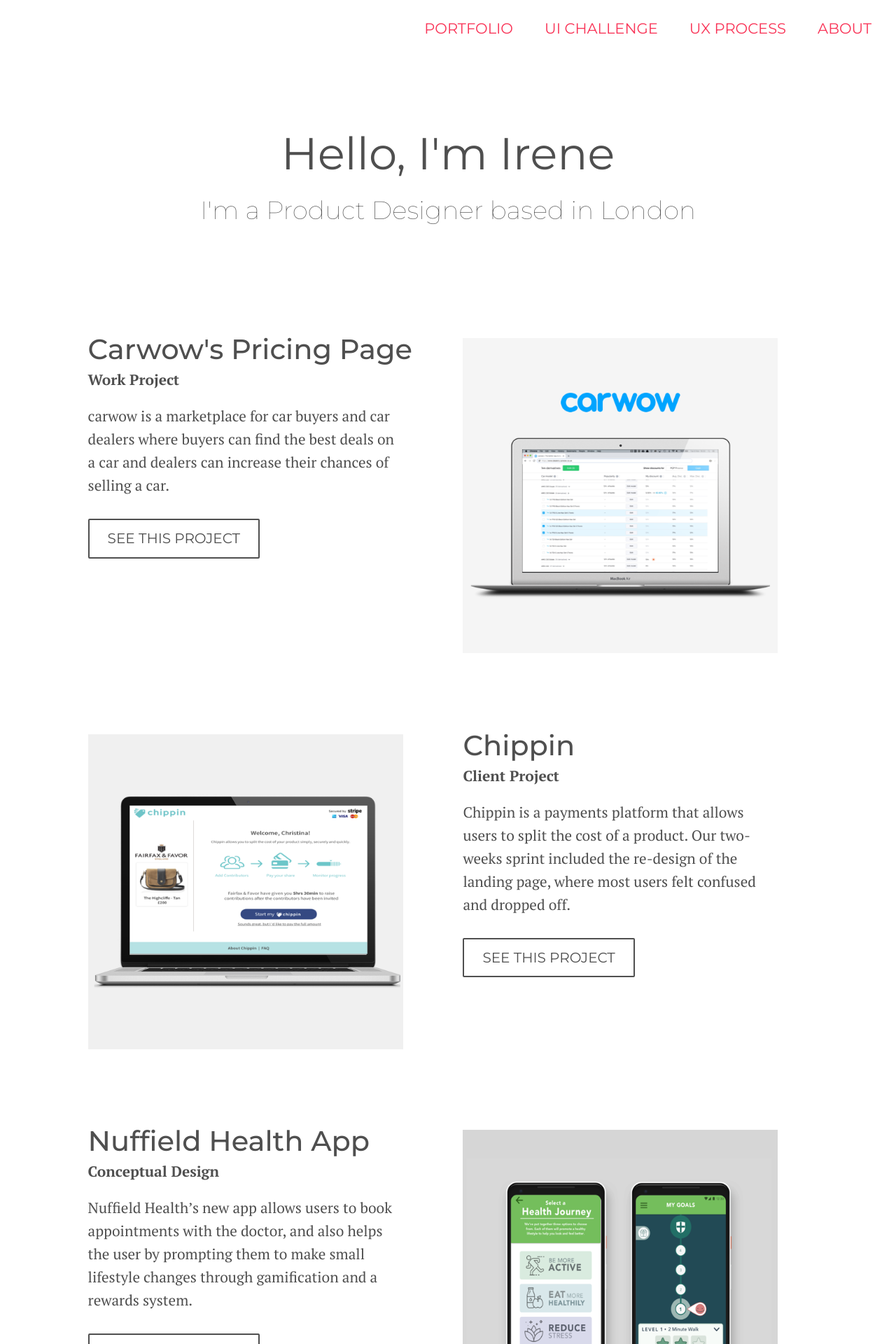
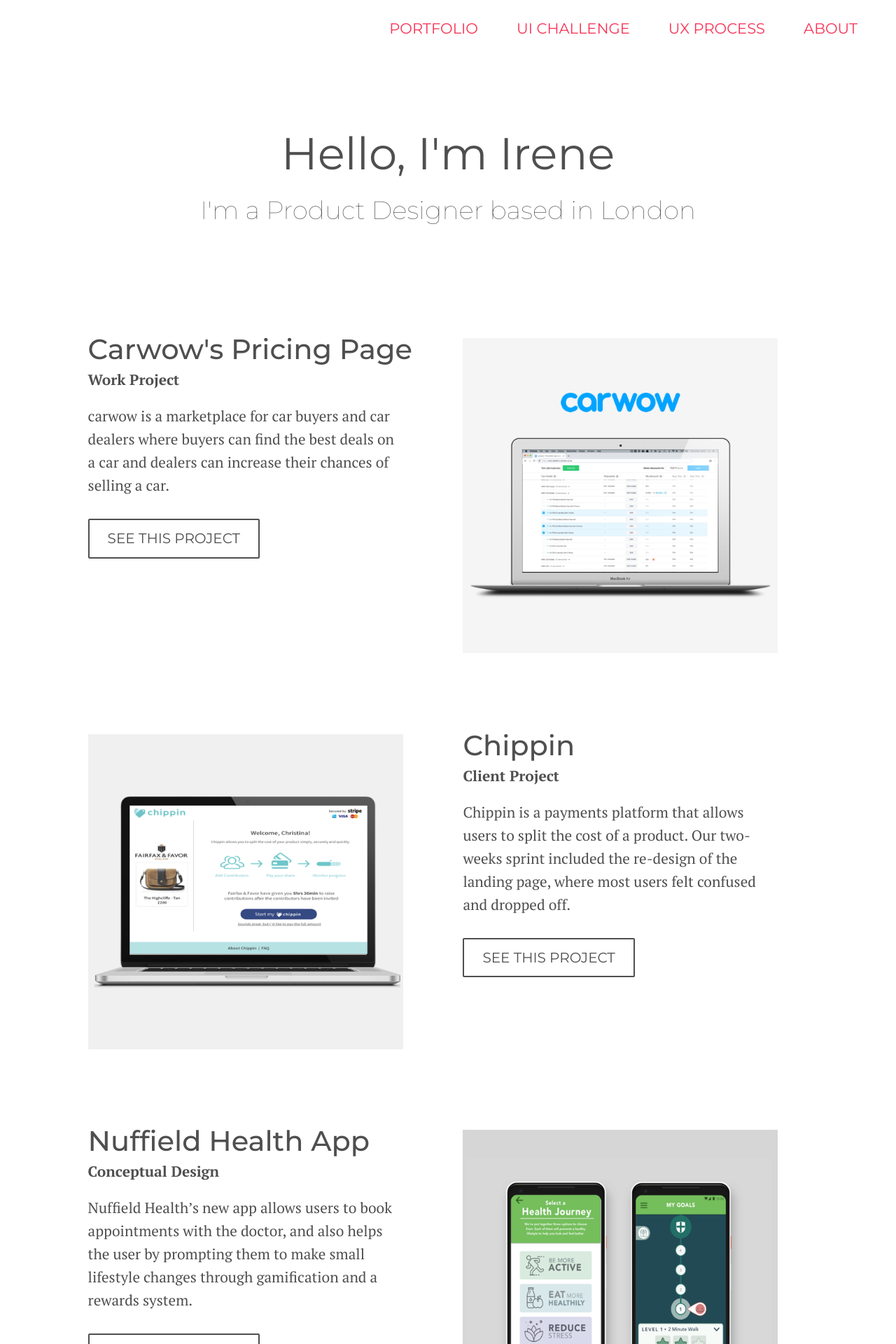
Before and after one commit to irenealgi/irenealegre.com, a Jekyll site: the page built from index.html, in a window 1280 px wide. Shown: the top 1920 px of the page at 70% size. Built offline with Jekyll 4.4.1, drawn with Linux system fonts in a browser that asks for light colours.

Commit message:
minor changes to nav + adding title to UI project
Former-commit-id: 2511205e2ff030469ebef6ff988c23f068fce30b

```diff
--- a/css/main.scss
+++ b/css/main.scss
@@ -18,12 +18,12 @@
 #navigation {
   position: absolute;
   margin-top: 25px;
-  right: 15px;
+  right: 30px;
   z-index: 1000;
 }
 
 .navigation_item {
-  margin: 20px;
+  margin: 25px;
 
   > a {
     font-family: $sans_serif_font_family;
```
Also changed, not shown: 100-days-UI.md (+2 -0 lines).
